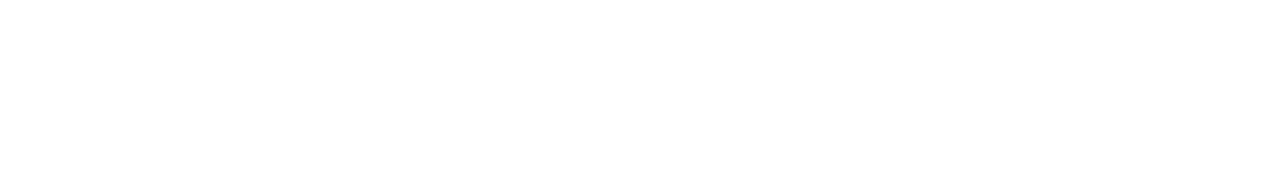
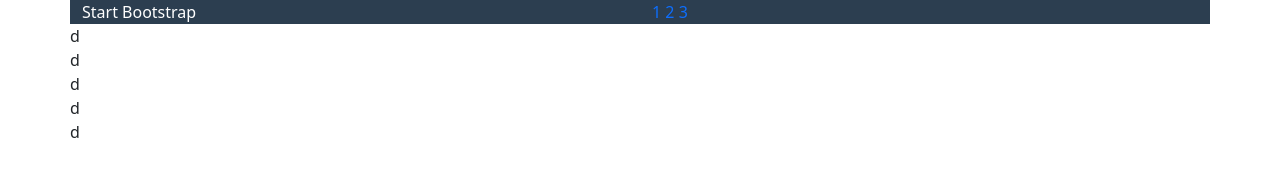
Before and after one commit to DenuccioDiego/html-css-bootstrap-freelancer, a plain HTML site: page index.html in a window 1280 px wide. Drawn offline with nearby package versions, Linux system fonts and the light colour scheme.

Commit message:
prima sezione

```diff
--- a/index.html
+++ b/index.html
@@ -10,6 +10,41 @@
 
 </head>
 <body>
+     <div class="container-sm">
 
+          <!-- Prima sezione -->
+          <div class="row justify-content-md-center text-white colore_header">
+               <div class="col">
+                    Start Bootstrap
+               </div>
+
+               <div class="col ">
+                    <a href="">1</a>
+                    <a href="">2</a>
+                    <a href="">3</a>
+               </div>
+
+          </div>
+          <!-- /Prima sezione -->
+
+          <!-- Seconda sezione -->
+          <div class="row justify-content-md-center text-white">
+
+          </div>
+          <!-- /Seconda sezione -->
+
+
+
+          <div class="row">d</div>
+
+          <div class="row">d</div>
+
+          <div class="row">d</div>
+
+          <div class="row">d</div>
+
+          <div class="row">d</div>
+
+     </div>
 </body>
 </html>
--- a/style.css
+++ b/style.css
@@ -0,0 +1,7 @@
+.colore_header{
+     background-color: #2c3e50;
+}
+
+a{
+     text-decoration: none;
+}
```
